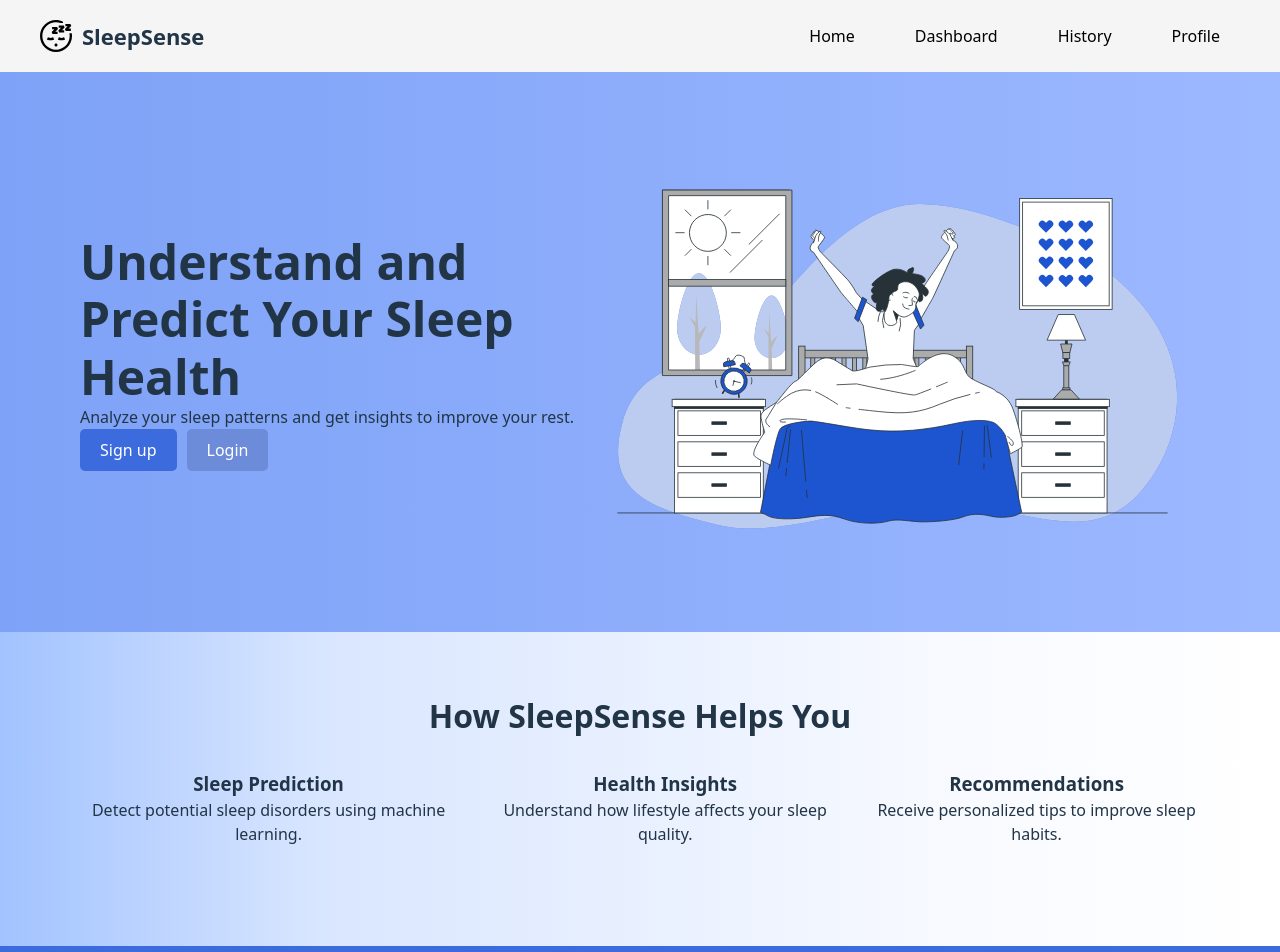
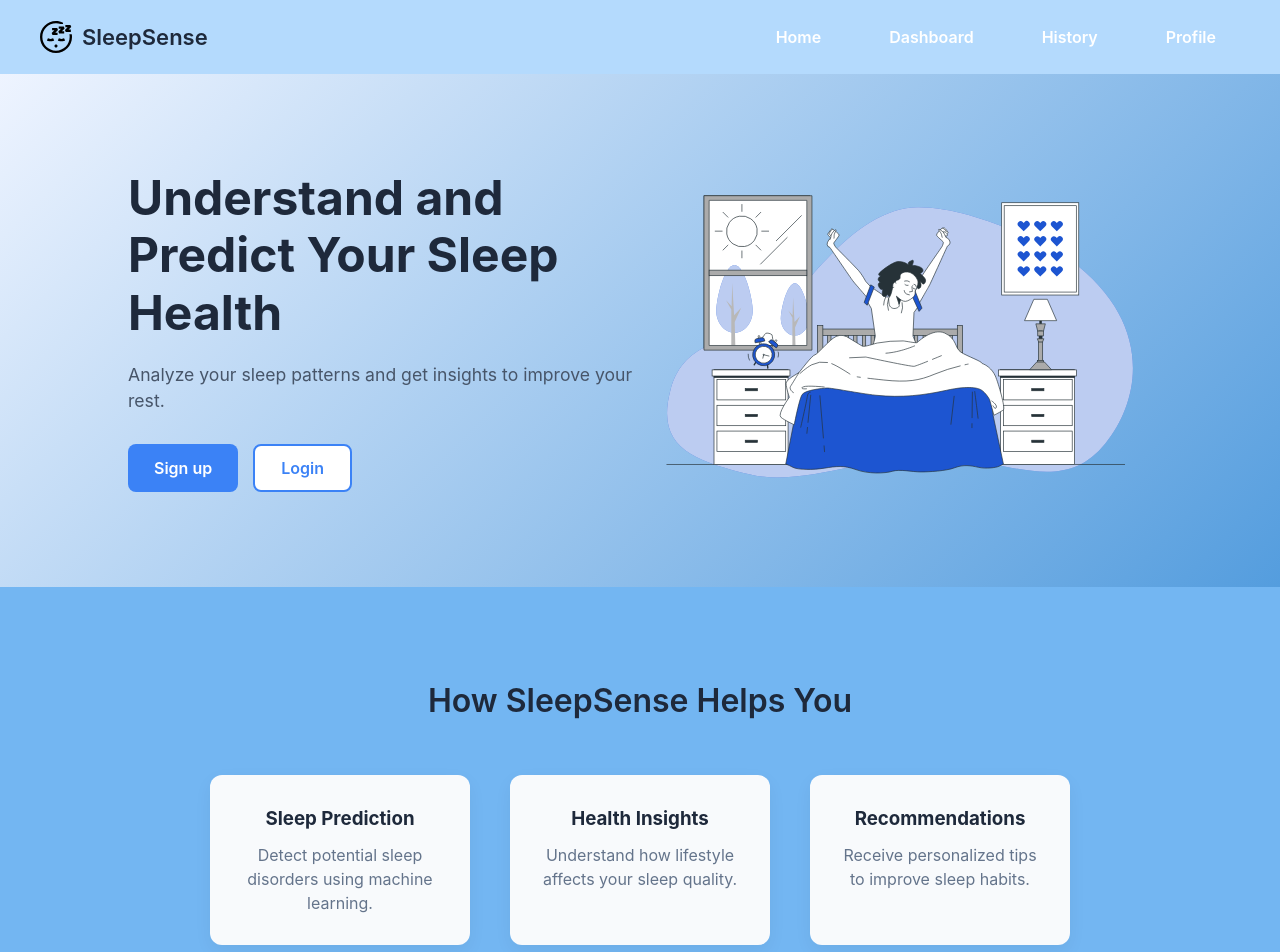
Before and after one commit to Dinuki19/SleepSense, a React app in the folder frontend/: page / in a window 1280 px wide. Shown: the top 952 px of the page. Built offline with nearby package versions, Linux system fonts and the light colour scheme; the HTML template or start-up script is replaced by a standard one.

Commit message:
add some stylings to the landing page

```diff
--- a/frontend/src/components/Footer.css
+++ b/frontend/src/components/Footer.css
@@ -1,7 +1,7 @@
 .footer {
   text-align: center;
   padding: 20px;
-  background: #3b6bdc;
+  background: #3b80be;
   color: white;
   margin-top: 40px;
 }
--- a/frontend/src/components/Header.css
+++ b/frontend/src/components/Header.css
@@ -3,7 +3,7 @@
   justify-content: space-between;
   align-items: center;
   padding: 15px 40px;
-  background: #f5f5f5;
+  background: #b4dafd;
 }
 
 /* Left side: logo + title */
--- a/frontend/src/index.css
+++ b/frontend/src/index.css
@@ -7,46 +7,96 @@
 
 /* Root Variables */
 :root {
-  font-family: system-ui, Avenir, Helvetica, Arial, sans-serif;
+  font-family: "Inter", system-ui, Avenir, Helvetica, Arial, sans-serif;
   line-height: 1.5;
   font-weight: 400;
-  color: #213547;
-  background-color: #ffffff;
+
+  /* Main colors */
+  --primary: #2e60b0;
+  --secondary: #3638bc;
+  --background-light: #F8FAFC;
+  --text-dark: #1E293B;
+  --card-bg: #ffffff;
+
+  color: var(--text-dark);
+  background-color: var(--background-light);
+
   font-synthesis: none;
   text-rendering: optimizeLegibility;
   -webkit-font-smoothing: antialiased;
   -moz-osx-font-smoothing: grayscale;
 }
 
-/* Body Gradient */
+
+/* Body Gradient (Hero style background) */
 body {
-  background: linear-gradient(90deg, #A2C3FF 0%, #D9E6FF 25%, #F8FAFF 75%, #FFFFFF 100%);
+  background: #f8fafc;
+  min-height: 100vh;
 }
 
+
 /* Root container */
-#root { width: 100%; min-height: 100vh; }
+#root {
+  width: 100%;
+  min-height: 100vh;
+}
+
 
 /* Links */
-a { font-weight: 500; color: #3b6bdc; text-decoration: none; }
-a:hover { color: #2f55b5; }
+a {
+  font-weight: 500;
+  color: var(--primary);
+  text-decoration: none;
+  transition: 0.3s ease;
+}
+
+a:hover {
+  color: var(--secondary);
+}
+
 
 /* Headings */
-h1 { font-size: 3rem; line-height: 1.2; }
-h2 { font-size: 2rem; }
+h1 {
+  font-size: 3rem;
+  line-height: 1.2;
+  font-weight: 700;
+}
+
+h2 {
+  font-size: 2rem;
+  font-weight: 600;
+}
+
 
 /* Buttons */
 button {
-  border-radius: 8px;
+  border-radius: 10px;
   border: none;
-  padding: 10px 20px;
+  padding: 12px 24px;
   font-size: 1rem;
-  font-weight: 500;
+  font-weight: 600;
   font-family: inherit;
   cursor: pointer;
+
+  background: var(--primary);
+  color: white;
+
+  transition: all 0.3s ease;
 }
 
+button:hover {
+  background: var(--secondary);
+  transform: translateY(-2px);
+  box-shadow: 0 8px 20px rgba(0,0,0,0.15);
+}
+
+
 /* Logo */
-.logo { width: 30px; height: 30px; }
+.logo {
+  width: 35px;
+  height: 35px;
+}
+
 
 /* Input fields */
 input {
@@ -54,6 +104,49 @@ input {
   padding: 12px;
   margin-top: 8px;
   margin-bottom: 16px;
+
   border-radius: 8px;
-  border: 1px solid #ccc;
+  border: 1px solid #d1d5db;
+
+  font-size: 0.95rem;
+
+  transition: 0.3s ease;
 }
+
+input:focus {
+  outline: none;
+  border-color: var(--primary);
+  box-shadow: 0 0 0 2px rgba(59,130,246,0.2);
+}
+
+
+/* Card style (for feature sections) */
+.card {
+  background: var(--card-bg);
+  padding: 30px;
+  border-radius: 14px;
+
+  box-shadow: 0 10px 25px rgba(0,0,0,0.08);
+
+  transition: 0.3s ease;
+}
+
+.card:hover {
+  transform: translateY(-6px);
+  box-shadow: 0 15px 35px rgba(0,0,0,0.12);
+}
+
+
+/* Section spacing */
+section {
+  padding: 80px 10%;
+}
+
+
+/* Footer */
+footer {
+  background: #1E293B;
+  color: white;
+  text-align: center;
+  padding: 20px;
+}
--- a/frontend/src/pages/LandingPage.jsx
+++ b/frontend/src/pages/LandingPage.jsx
@@ -2,6 +2,7 @@ import { useNavigate } from "react-router-dom";
 import landingIllustration from "../assets/Landing_illustration.svg";
 import Header from "../components/Header";
 import Footer from "../components/Footer";
+import "../styles/LandingPage.css";
 
 function LandingPage() {
   const navigate = useNavigate();
@@ -11,85 +12,66 @@ function LandingPage() {
       <Header />
 
       {/* Hero Section */}
-      <div style={styles.hero}>
-        <div>
+      <section className="hero">
+
+        <div className="hero-text">
           <h1>Understand and Predict Your Sleep Health</h1>
           <p>Analyze your sleep patterns and get insights to improve your rest.</p>
 
-          <button style={styles.primaryBtn} onClick={() => navigate("/signup")}>
-            Sign up
-          </button>
+          <div className="hero-buttons">
+            <button
+              className="primary-btn"
+              onClick={() => navigate("/signup")}
+            >
+              Sign up
+            </button>
 
-          <button style={styles.secondaryBtn} onClick={() => navigate("/login")}>
-            Login
-          </button>
+            <button
+              className="secondary-btn"
+              onClick={() => navigate("/login")}
+            >
+              Login
+            </button>
+          </div>
         </div>
 
-        <img src={landingIllustration} alt="sleep" width="600" />
-      </div>
+        <img
+          src={landingIllustration}
+          alt="sleep"
+          className="hero-image"
+        />
+
+      </section>
 
       {/* Features */}
-      <div style={styles.features}>
+      <section className="features">
+
         <h2>How SleepSense Helps You</h2>
-        <div style={styles.featureGrid}>
-          <div>
+
+        <div className="feature-grid">
+
+          <div className="feature-card">
             <h3>Sleep Prediction</h3>
             <p>Detect potential sleep disorders using machine learning.</p>
           </div>
 
-          <div>
+          <div className="feature-card">
             <h3>Health Insights</h3>
             <p>Understand how lifestyle affects your sleep quality.</p>
           </div>
 
-          <div>
+          <div className="feature-card">
             <h3>Recommendations</h3>
             <p>Receive personalized tips to improve sleep habits.</p>
           </div>
+
         </div>
-      </div>
+
+      </section>
 
       <Footer />
     </div>
   );
 }
 
-const styles = {
-  hero: {
-    display: "flex",
-    justifyContent: "space-between",
-    alignItems: "center",
-    padding: "80px",
-    background: "linear-gradient(to right, #7ea2f7, #9cb8ff)"
-  },
-
-  primaryBtn: {
-    padding: "10px 20px",
-    marginRight: "10px",
-    background: "#3b6bdc",
-    color: "white",
-    border: "none",
-    borderRadius: "5px"
-  },
-
-  secondaryBtn: {
-    padding: "10px 20px",
-    background: "#6c8bd9",
-    color: "white",
-    border: "none",
-    borderRadius: "5px"
-  },
-
-  features: {
-    padding: "60px",
-    textAlign: "center"
-  },
-
-  featureGrid: {
-    display: "flex",
-    justifyContent: "space-around",
-    marginTop: "30px"
-  }
-};
-
 export default LandingPage;
--- /dev/null
+++ b/frontend/src/styles/LandingPage.css
@@ -0,0 +1,113 @@
+/* HERO SECTION */
+
+.hero {
+  display: flex;
+  justify-content: space-between;
+  align-items: center;
+
+  padding: 90px 10%;
+
+  background: linear-gradient(135deg,#eef4ff,#549dde);
+}
+
+.hero-text {
+  max-width: 520px;
+}
+
+.hero-text h1 {
+  font-size: 3rem;
+  margin-bottom: 20px;
+  color: #1e293b;
+}
+
+.hero-text p {
+  font-size: 1.1rem;
+  margin-bottom: 30px;
+  color: #475569;
+}
+
+.hero-image {
+  width: 500px;
+}
+
+
+/* BUTTONS */
+
+.hero-buttons {
+  display: flex;
+  gap: 15px;
+}
+
+.primary-btn {
+  padding: 12px 26px;
+  background: #3b82f6;
+  color: white;
+  border-radius: 8px;
+  font-weight: 600;
+  border: none;
+}
+
+.primary-btn:hover {
+  background: #2563eb;
+}
+
+.secondary-btn {
+  padding: 12px 26px;
+  background: white;
+  color: #3b82f6;
+  border-radius: 8px;
+  border: 2px solid #3b82f6;
+}
+
+.secondary-btn:hover {
+  background: #f1f5f9;
+}
+
+
+/* FEATURES SECTION */
+
+.features {
+  padding: 90px 10%;
+  text-align: center;
+  background: #73b6f2;
+}
+
+.features h2 {
+  font-size: 2rem;
+  margin-bottom: 50px;
+  color: #1e293b;
+}
+
+.feature-grid {
+  display: flex;
+  justify-content: center;
+  gap: 40px;
+}
+
+.feature-card {
+  width: 260px;
+
+  padding: 30px;
+
+  background: #f8fafc;
+
+  border-radius: 12px;
+
+  box-shadow: 0 6px 18px rgba(0,0,0,0.05);
+
+  transition: 0.3s;
+}
+
+.feature-card h3 {
+  margin-bottom: 10px;
+  color: #1e293b;
+}
+
+.feature-card p {
+  color: #64748b;
+}
+
+.feature-card:hover {
+  transform: translateY(-6px);
+  box-shadow: 0 10px 25px rgba(0,0,0,0.08);
+}
```
Also changed, not shown: frontend/src/styles/SignupPage.css (added).
